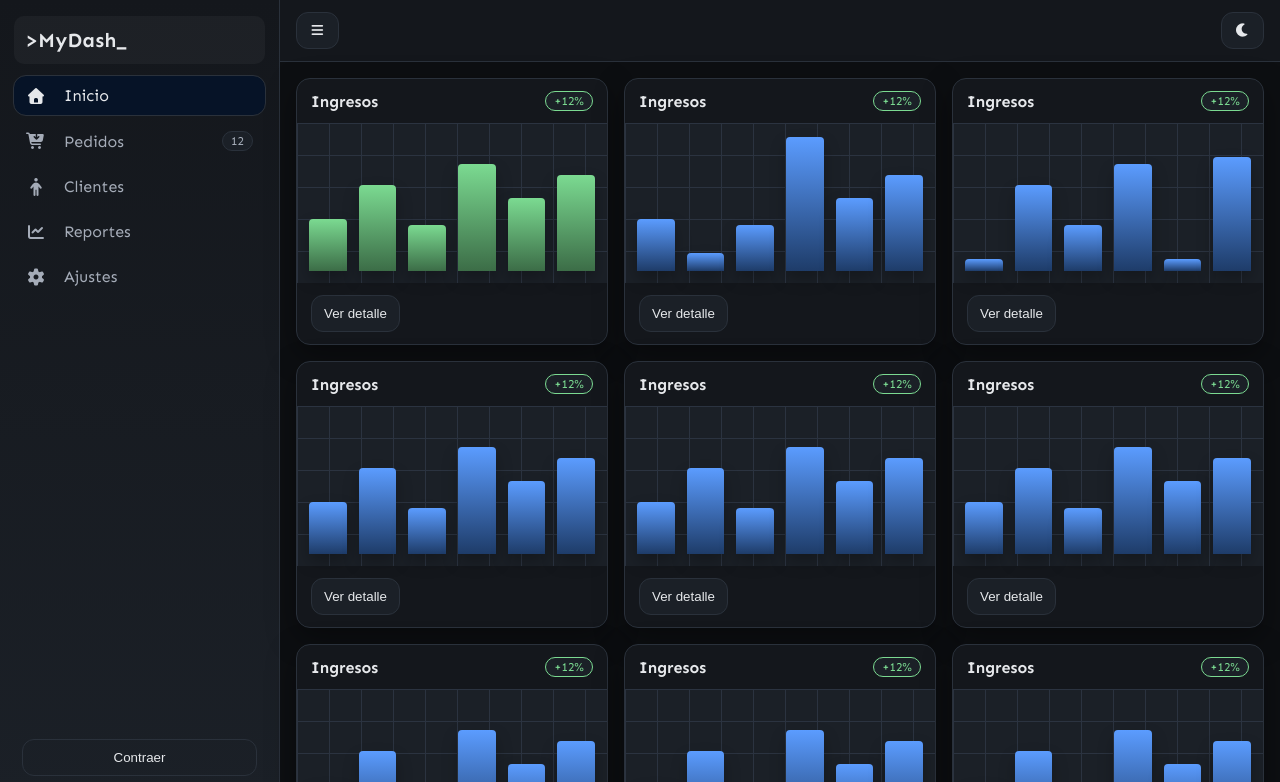
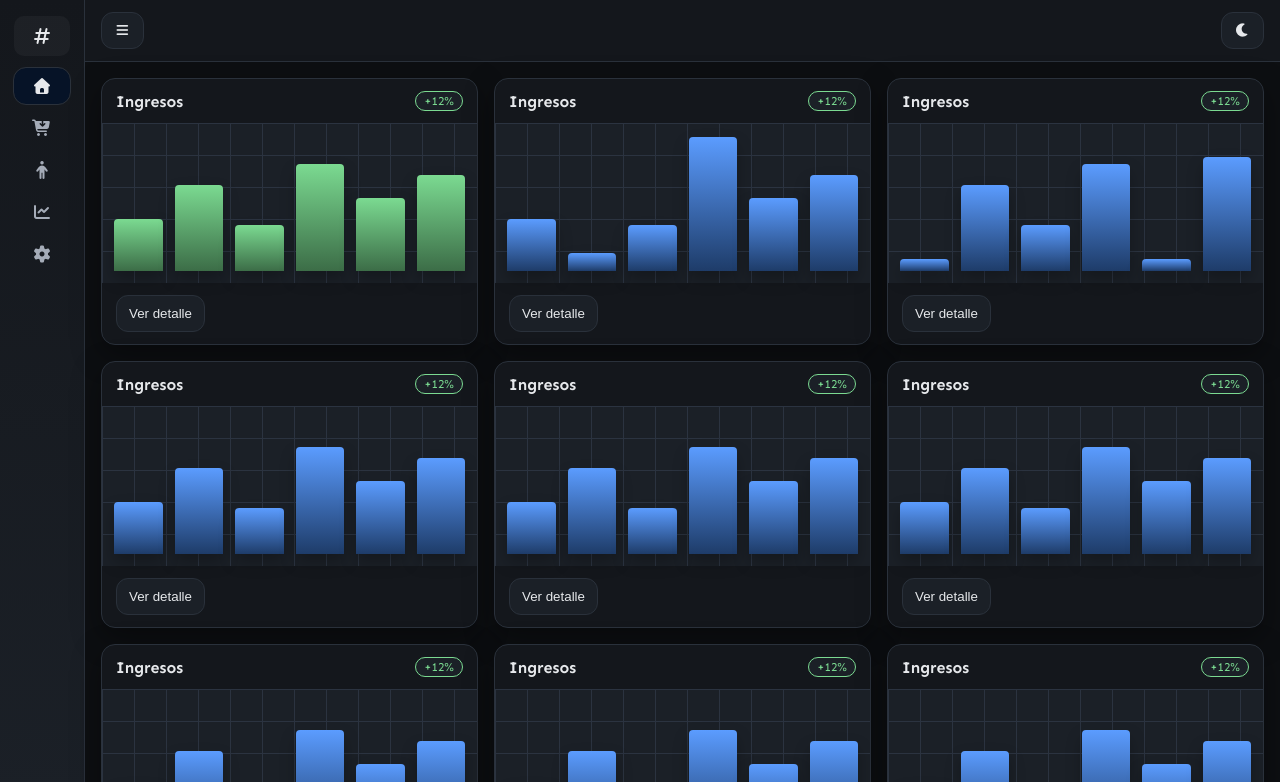
Before and after one commit to AlejandroBH/to-css-animations, a plain HTML site: page index.html in a window 1280 px wide. Both pictures are taken after a click on the button 317 px from the left and 30 px from the top of the page. Shown: the top 782 px of the page. Drawn offline with Linux system fonts and the light colour scheme.

Commit message:
feat: funcionalidad sidebar toggle

```diff
--- a/assets/styles/components/sidebar.css
+++ b/assets/styles/components/sidebar.css
@@ -6,11 +6,35 @@
   gap: 12px;
   height: 100vh;
   padding: 16px 14px;
+  width: 280px;
+}
+
+.sidebar.collapsed {
+  width: 85px;
+}
+
+.sidebar.collapsed .sidebar-header .logo,
+.sidebar.collapsed .sidebar-nav-label,
+.sidebar.collapsed .sidebar-badge,
+.sidebar.collapsed .sidebar-footer .btn {
+  display: none;
+}
+
+.sidebar.collapsed .sidebar-nav-item {
+  grid-template-columns: 1fr;
+  justify-items: center;
+}
+
+.sidebar.collapsed .sidebar-header {
+  justify-content: center;
 }
 
 .sidebar-header {
+  align-items: center;
   background: rgba(255, 255, 255, 0.04);
   border-radius: 10px;
+  display: flex;
+  gap: 4px;
   padding: 12px;
 }
 
--- a/assets/styles/global.css
+++ b/assets/styles/global.css
@@ -15,7 +15,7 @@ body {
   color: var(--text);
   display: grid;
   font-family: Sen;
-  grid-template-columns: 280px 1fr;
+  grid-template-columns: auto 1fr;
   grid-template-rows: 100vh;
 }
 
--- a/index.html
+++ b/index.html
@@ -16,9 +16,10 @@
     <!-- font awesome -->
   </head>
   <body>
-    <aside class="sidebar">
+    <aside class="sidebar" aria-label="barra lateral de menus">
       <div class="sidebar-header">
-        <h1 class="logo">>MyDash_</h1>
+        <i class="fa-solid fa-hashtag"></i>
+        <h1 class="logo">MyDash_</h1>
       </div>
       <nav class="sidebar-nav">
         <a href="#" class="sidebar-nav-item active">
@@ -50,11 +51,11 @@
 
     <main>
       <header class="header">
-        <button class="btn">
+        <button class="btn" id="toogle-sidebar" aria-label="abrir menú">
           <i class="fa-solid fa-bars"></i>
         </button>
 
-        <button class="btn">
+        <button class="btn" aria-label="cambiar de tema">
           <i class="fa-solid fa-moon"></i>
           <!-- <i class="fa-solid fa-sun"></i> -->
         </button>
@@ -243,5 +244,6 @@
         </section>
       </div>
     </main>
+    <script src="scripts/toogle-sidebar.js"></script>
   </body>
 </html>
--- /dev/null
+++ b/scripts/toogle-sidebar.js
@@ -0,0 +1,6 @@
+const toogleSidebar = document.getElementById("toogle-sidebar");
+const sidebar = document.querySelector(".sidebar");
+
+toogleSidebar.addEventListener("click", () => {
+  sidebar.classList.toggle("collapsed");
+});
```
